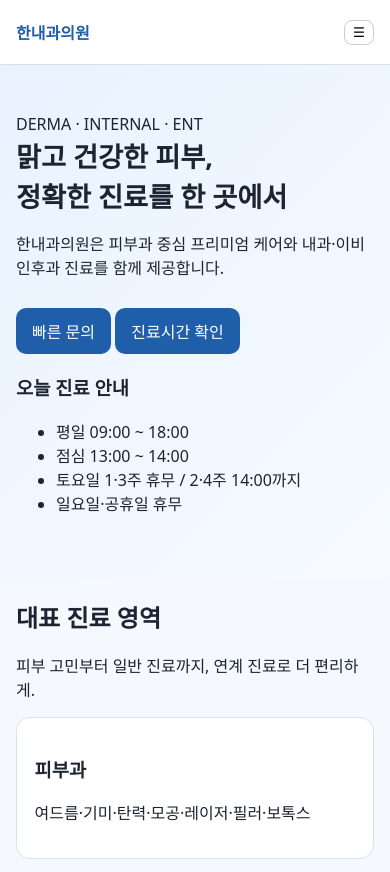
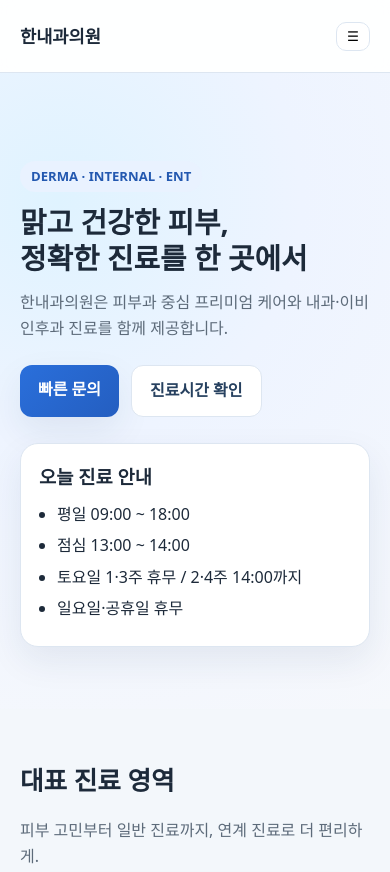
Before and after one commit to qkdghrjs-sketch/han_medical, a plain HTML site: page index.html in a window 390 px wide. Shown: the top 872 px of the page. Drawn offline with Linux system fonts and the light colour scheme.

Commit message:
Refactor CSS variables and styles for responsiveness

```diff
--- a/styles.css
+++ b/styles.css
@@ -1,35 +1,175 @@
-:root{--primary:#1f5fa9;--bg:#f5f8fc;--txt:#1b2430}
-*{box-sizing:border-box}
-body{margin:0;font-family:system-ui,-apple-system,Segoe UI,Roboto,sans-serif;color:var(--txt);background:var(--bg)}
-.container{max-width:1100px;margin:0 auto;padding:0 1rem}
-.site-header{background:#fff;border-bottom:1px solid #d7e1ee;position:sticky;top:0;z-index:10}
-.nav-wrap{display:flex;align-items:center;justify-content:space-between;height:64px}
-.logo{font-weight:700;color:var(--primary);text-decoration:none}
-.nav{display:flex;gap:1rem}
-.nav a{text-decoration:none;color:#2a3f5f;font-weight:600}
-.menu-btn{display:none;background:none;border:1px solid #c0cee0;border-radius:8px;padding:.25rem .5rem}
-.hero{padding:5rem 0;background:linear-gradient(135deg,#e8f2ff,#f7fbff)}
-.hero h1{font-size:clamp(1.7rem,4vw,2.8rem);margin:0 0 .8rem}
-.btn{display:inline-block;margin-top:.8rem;background:var(--primary);color:#fff;padding:.7rem 1rem;border-radius:10px;text-decoration:none}
-.cards{margin:2rem auto}
-.grid-3{display:grid;grid-template-columns:repeat(3,1fr);gap:1rem}
-.grid-2{display:grid;grid-template-columns:repeat(2,1fr);gap:1rem}
-.card{background:#fff;border:1px solid #d8e3f2;border-radius:14px;padding:1.1rem}
-.notice{background:#fff;border:1px solid #d8e3f2;border-radius:14px;padding:1.1rem;margin-bottom:2rem}
-.page{padding:2rem 1rem 3rem}
-.footer{text-align:center;padding:1rem;color:#54657f}
-.map-section{background:#fff;border:1px solid #d8e3f2;border-radius:14px;padding:1.1rem;margin-bottom:2rem}
-.root_daum_roughmap{max-width:100% !important}
-.muted{color:#5b6c85}
-
-@media (max-width:860px){
-  .grid-3{grid-template-columns:1fr 1fr}
-  .nav{position:absolute;top:64px;left:0;right:0;background:#fff;border-bottom:1px solid #d7e1ee;padding:1rem;display:none;flex-direction:column}
-  .nav.open{display:flex}
-  .menu-btn{display:block}
+:root {
+  --bg: #f3f7fb;
+  --surface: #ffffff;
+  --primary: #2a6fdb;
+  --text: #1d2a3a;
+  --muted: #5d6b7a;
+  --line: #dde6f1;
+  --radius: 18px;
+  --shadow: 0 14px 35px rgba(27, 54, 93, 0.08);
 }
 
-@media (max-width:640px){
-  .grid-3,.grid-2{grid-template-columns:1fr}
-  .hero{padding:3rem 0}
+* { box-sizing: border-box; }
+
+body {
+  margin: 0;
+  font-family: "Pretendard", "Noto Sans KR", system-ui, sans-serif;
+  color: var(--text);
+  background: var(--bg);
+  line-height: 1.6;
 }
+
+.container { max-width: 1160px; margin: 0 auto; padding: 0 20px; }
+
+.site-header {
+  position: sticky; top: 0; z-index: 20;
+  background: rgba(255,255,255,.9);
+  backdrop-filter: blur(8px);
+  border-bottom: 1px solid var(--line);
+}
+
+.nav-wrap {
+  min-height: 72px;
+  display: flex; align-items: center; justify-content: space-between;
+}
+
+.logo {
+  text-decoration: none;
+  color: var(--text);
+  font-weight: 800;
+  font-size: 1.1rem;
+}
+
+.nav { display: flex; gap: 20px; align-items: center; }
+.nav a { text-decoration: none; color: #33455b; font-weight: 600; }
+.nav a:hover { color: var(--primary); }
+
+.menu-btn {
+  display: none;
+  border: 1px solid var(--line);
+  background: #fff;
+  border-radius: 10px;
+  padding: 6px 10px;
+}
+
+.hero {
+  padding: 88px 0 62px;
+  background: radial-gradient(circle at 15% 20%, #dff3ff 0%, #eef4ff 40%, #f6f8fc 100%);
+}
+
+.hero-grid {
+  display:grid;
+  grid-template-columns: 1.1fr .9fr;
+  gap: 26px;
+  align-items: center;
+}
+
+.hero h1 {
+  margin: 0 0 14px;
+  font-size: clamp(1.8rem, 4vw, 3rem);
+  line-height: 1.25;
+}
+
+.hero p { margin:0 0 24px; color: var(--muted); }
+
+.badge {
+  display:inline-block;
+  background:#e9f2ff;
+  color:#2358b0;
+  border-radius:999px;
+  padding:5px 11px;
+  font-size:.82rem;
+  font-weight:700;
+  margin-bottom: 12px;
+}
+
+.cta-row { display:flex; gap:12px; flex-wrap:wrap; }
+
+.btn {
+  display:inline-block;
+  text-decoration:none;
+  border-radius: 12px;
+  font-weight:700;
+  padding: 12px 18px;
+}
+
+.btn-primary {
+  background: linear-gradient(135deg, var(--primary), #245ec0);
+  color:#fff;
+  box-shadow: var(--shadow);
+}
+
+.btn-ghost {
+  border:1px solid var(--line);
+  color:#26405f;
+  background:#fff;
+}
+
+.hero-panel {
+  background: var(--surface);
+  border:1px solid var(--line);
+  border-radius: var(--radius);
+  padding: 18px;
+  box-shadow: var(--shadow);
+}
+
+.hero-panel h3 { margin:0 0 10px; }
+
+.section { padding: 52px 0; }
+.section h2 { margin:0 0 16px; font-size: 1.6rem; }
+.lead { color: var(--muted); margin-top: 0; }
+
+.grid-3 { display:grid; grid-template-columns:repeat(3,1fr); gap:18px; }
+.grid-2 { display:grid; grid-template-columns:repeat(2,1fr); gap:18px; }
+
+.card {
+  background: var(--surface);
+  border:1px solid var(--line);
+  border-radius: var(--radius);
+  padding: 22px;
+  box-shadow: var(--shadow);
+}
+
+.card h3 { margin-top:0; margin-bottom: 10px; }
+
+.list-clean { padding-left: 18px; margin:0; }
+.table-like li { margin-bottom: 6px; }
+
+.notice {
+  background: linear-gradient(135deg, #edf5ff, #f7fbff);
+  border:1px solid #cfe0fb;
+}
+
+.map-wrap {
+  background:#fff;
+  border:1px solid var(--line);
+  border-radius:var(--radius);
+  padding:18px;
+  box-shadow:var(--shadow);
+}
+
+.root_daum_roughmap { max-width:100% !important; }
+
+.footer {
+  text-align:center;
+  color:#637386;
+  padding: 24px 0 40px;
+}
+
+@media (max-width: 920px) {
+  .hero-grid, .grid-3 { grid-template-columns:1fr; }
+  .grid-2 { grid-template-columns:1fr; }
+
+  .nav {
+    display:none;
+    position:absolute;
+    top:72px; left:0; right:0;
+    background:#fff;
+    border-bottom:1px solid var(--line);
+    padding:12px 20px;
+    flex-direction:column;
+    align-items:flex-start;
+  }
+  .nav.open { display:flex; }
+  .menu-btn { display:block; }
+}
```
